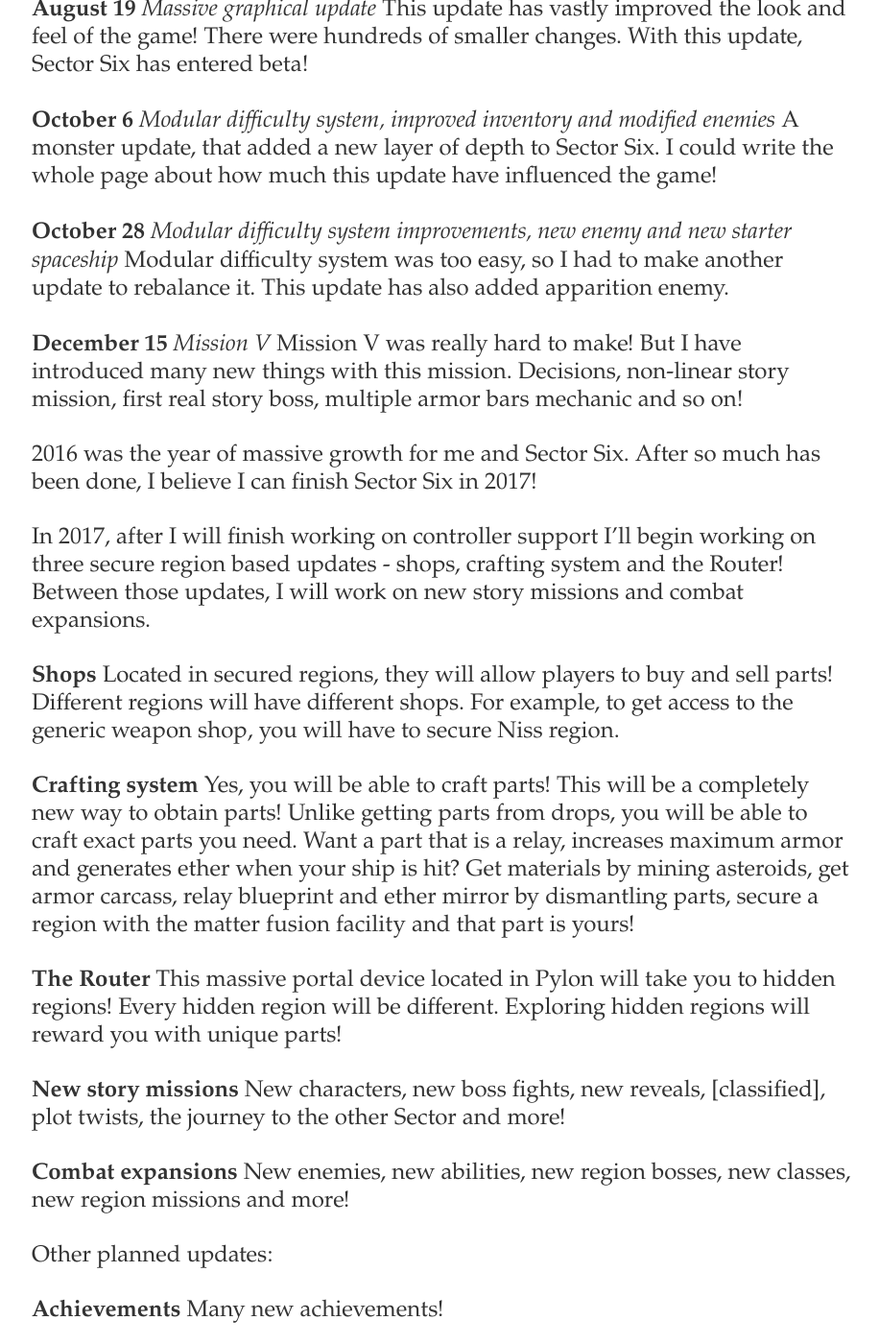
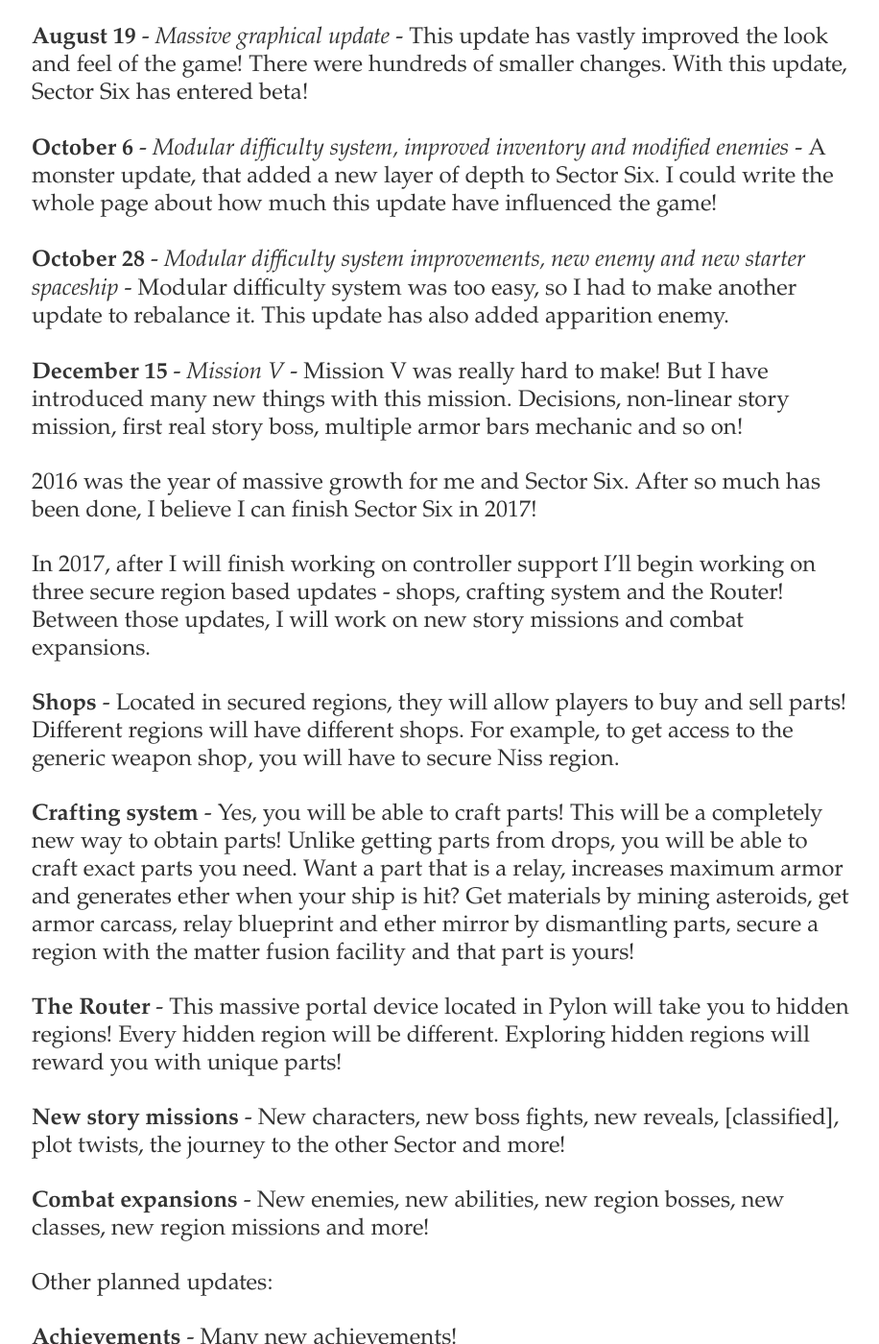
Before and after one commit to Phoebe3663/Zuurix.github.io, a Jekyll site: the page built from _posts/2017-01-01-echo-60-new-year.md, in a window 1280 px wide and 1400 px high, scrolled down 1580 px. Shown: the whole window at 96% size, without its empty margins (179-1095 px from the left). Built offline with Jekyll 4.4.1, drawn with Linux system fonts in a browser that asks for light colours; comment, search, counter and statistics services are not loaded; some of the changed text lies outside the part shown.

Commit message:
Update 2017-01-01-echo-60-new-year.md

```diff
--- a/_posts/2017-01-01-echo-60-new-year.md
+++ b/_posts/2017-01-01-echo-60-new-year.md
@@ -24,48 +24,48 @@ After all that happened in 2016, I have become very confident to continue making
 
 Now let's look at what updates I have managed to release in 2016!
 
-**January 24**
-*New combat system test*
+**January 24** -
+*New combat system test* -
 I have started working on new combat in the beginning of January and by the end of it, I had a prototype of the new system.
 
-**March 30**
-*New combat system release*
+**March 30** -
+*New combat system release* -
 It took me another two months to turn combat system prototype into something that works.
 
-**May 2**
-*Steam release*
+**May 2** -
+*Steam release* -
 Sector Six got released on Steam!
 
-**May 5**
-*Minor changes*
+**May 5** -
+*Minor changes* -
 Several small changes based on Steam user feedback.
 
-**May 20**
-*Mission IV, new rewards and new leaderboards*
+**May 20** -
+*Mission IV, new rewards and new leaderboards* -
 Many improvements to story mission system and mission that I am really proud of.
 Looking forward to making more similar missions.
 
-**June 10**
-*New enemies, new abilities and combat improvements*
+**June 10** -
+*New enemies, new abilities and combat improvements* -
 This update added Sustained Barrage ability and infamous dreadnoughts.
 
-**August 19**
-*Massive graphical update*
+**August 19** -
+*Massive graphical update* -
 This update has vastly improved the look and feel of the game! There were hundreds of smaller changes.
 With this update, Sector Six has entered beta!
 
-**October 6**
-*Modular difficulty system, improved inventory and modified enemies*
+**October 6** -
+*Modular difficulty system, improved inventory and modified enemies* -
 A monster update, that added a new layer of depth to Sector Six.
 I could write the whole page about how much this update have influenced the game!
 
-**October 28**
-*Modular difficulty system improvements, new enemy and new starter spaceship*
+**October 28** -
+*Modular difficulty system improvements, new enemy and new starter spaceship* -
 Modular difficulty system was too easy, so I had to make another update to rebalance it.
 This update has also added apparition enemy.
 
-**December 15**
-*Mission V*
+**December 15** -
+*Mission V* -
 Mission V was really hard to make! But I have introduced many new things with this mission.
 Decisions, non-linear story mission, first real story boss, multiple armor bars mechanic and so on!
 
@@ -75,49 +75,49 @@ After so much has been done, I believe I can finish Sector Six in 2017!
 In 2017, after I will finish working on controller support I'll begin working on three secure region based updates - shops, crafting system and the Router!
 Between those updates, I will work on new story missions and combat expansions.
 
-**Shops**
+**Shops** -
 Located in secured regions, they will allow players to buy and sell parts!
 Different regions will have different shops.
 For example, to get access to the generic weapon shop, you will have to secure Niss region.
 
-**Crafting system**
+**Crafting system** -
 Yes, you will be able to craft parts!
 This will be a completely new way to obtain parts! Unlike getting parts from drops, you will be able to craft exact parts you need.
 Want a part that is a relay, increases maximum armor and generates ether when your ship is hit?
 Get materials by mining asteroids, get armor carcass, relay blueprint and ether mirror by dismantling parts, secure a region with the matter fusion facility and that part is yours!
 
-**The Router**
+**The Router** -
 This massive portal device located in Pylon will take you to hidden regions!
 Every hidden region will be different.
 Exploring hidden regions will reward you with unique parts!
 
-**New story missions**
+**New story missions** -
 New characters, new boss fights, new reveals, [classified], plot twists, the journey to the other Sector and more!
 
-**Combat expansions**
+**Combat expansions** -
 New enemies, new abilities, new region bosses, new classes, new region missions and more!
 
 Other planned updates:
 
-**Achievements**
+**Achievements** -
 Many new achievements!
 
-**Permanent death mode**
+**Permanent death mode** -
 The Elder Mechanism will not resurrect your ship if it will get destroyed!
 
-**Hardcore permanent death mode**
+**Hardcore permanent death mode** -
 Because just permanent death is not hardcore enough.
 Your spaceships parts will be destroyed on hit.
 Lose all parts and game is permanently over!
 
-**Resetting story missions**
+**Resetting story missions** -
 After completing the last available story mission, you will be able to do them all over again!
 
-**Part sets**
+**Part sets** -
 Add a certain amount of parts from the same part set and you will be rewarded for unique set effects.
 For example, 10 Lodeon's Parts will increase damage dealt based on how many secure regions there are.
 
-**Graphical update**
+**Graphical update** -
 Even better backgrounds, new animations, and particle effects!
 
 2017 will be epic.
@@ -126,22 +126,17 @@ Until next time!
 ![](http://i.imgur.com/j1vLlul.png)
 *Before graphical update*
 
-
 ![](http://i.imgur.com/rEXxDyP.png)
 *After graphical update*
-
 
 ![](http://i.imgur.com/pIAKZyG.png)
 *Modular difficulty system*
 
-
 ![](http://i.imgur.com/QPjFAar.png)
 *Mission IV*
-
 
 ![](http://i.imgur.com/jLkqFGE.png)
 *Mission V*
 
-
 ![](http://i.imgur.com/774yy7x.jpg)
 *Epic player built spaceships*
```
